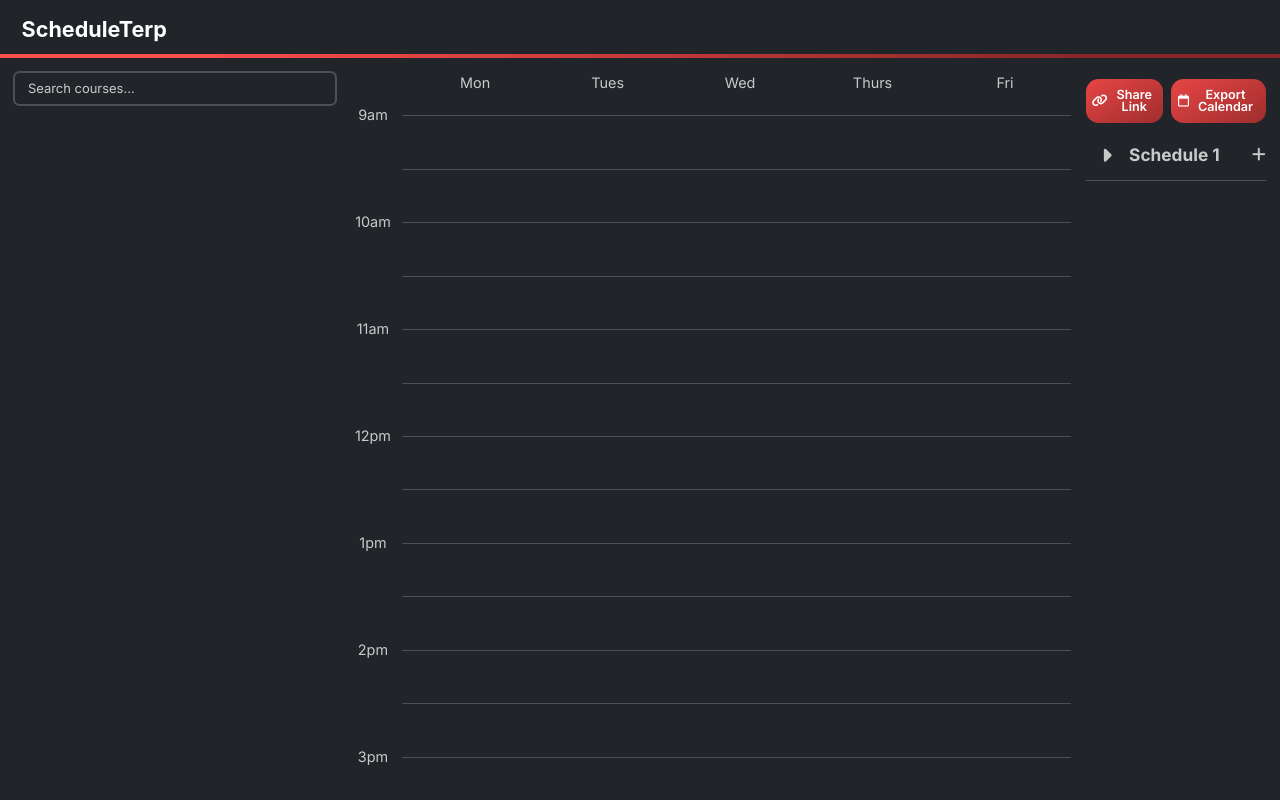
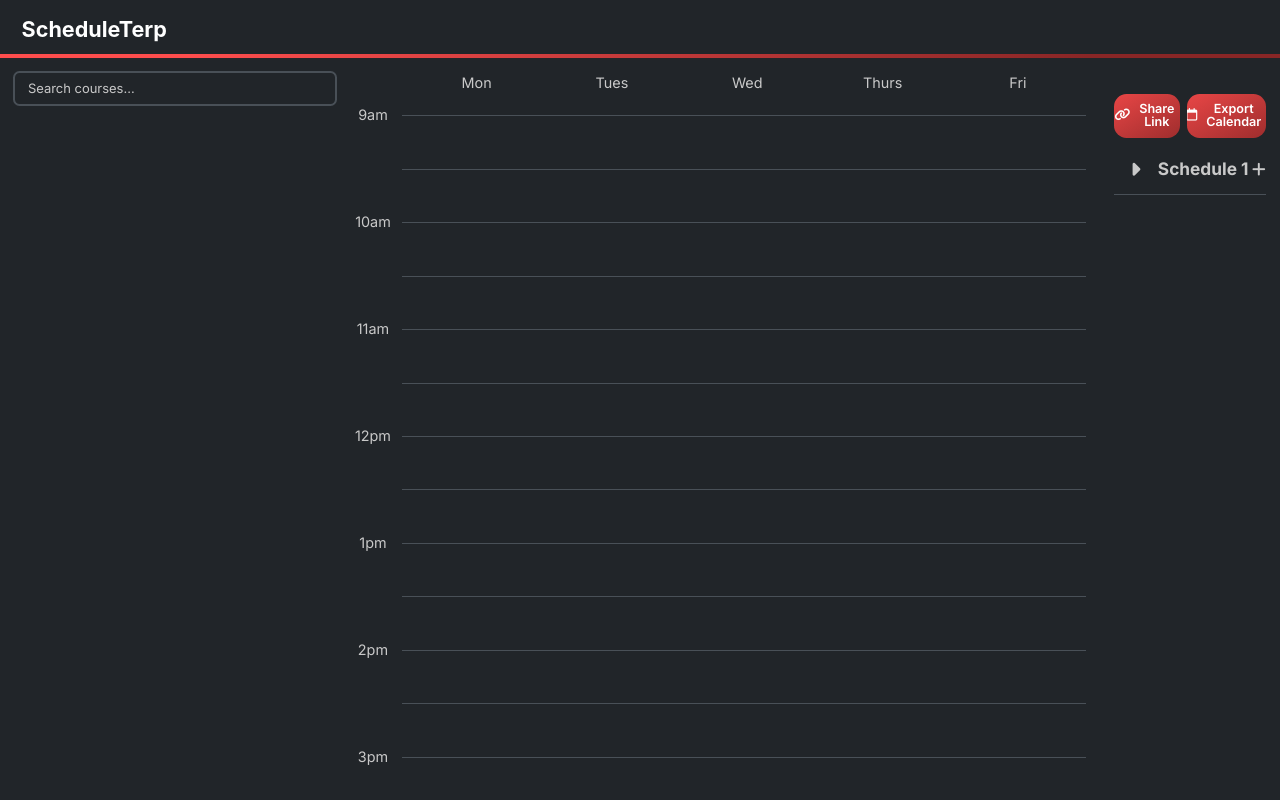
Before and after one commit to teky1/course-scheduler, a React (Vite) app in the folder frontend/: page / in a window 1280 px wide. Built offline with nearby package versions, Linux system fonts and the light colour scheme; what axios-cache-interceptor would draw is missing.

Commit message:
changed colors for sections

```diff
--- a/frontend/src/components/controlpanel/controlpanel.module.css
+++ b/frontend/src/components/controlpanel/controlpanel.module.css
@@ -2,9 +2,7 @@
   width: 18em;
   flex-shrink: 0;
   background: var(--mantine-color-gray-9);
-  margin: 1em;
-  margin-left: 1.5em;
-  margin-left: 0;
+  padding: 1em;
   max-height: 100%;
   display: flex;
   flex-direction: column;
@@ -12,7 +10,7 @@
   margin-top: 0.5em;
   position: relative;
   transition: transform 0.3s ease;
-  overflow: scroll;
+  overflow-y: scroll;
 }
 
 .saveButtonsContainer {
--- a/frontend/src/components/schedule/MeetingBlock.tsx
+++ b/frontend/src/components/schedule/MeetingBlock.tsx
@@ -48,7 +48,8 @@ let MeetingBlock: MeetingBlockComponent = ({
   let sectionCode = block.course._id+"-"+block.section.section_id;
   if(!(sectionCode in ((appContext) ? appContext.colorMap : {}))) {
     appContext?.setColorMap((last) => {
-      return ({ ...last, [sectionCode]: COLORS[sectionIndex % COLORS.length]});
+      return ({ ...last, [sectionCode]: COLORS[Math.floor(Math.random() * COLORS.length)]});
+      // return ({ ...last, [sectionCode]: Math.floor(Math.random() * 360)});
     });
   }
   return (
--- a/frontend/src/components/schedule/schedule.module.css
+++ b/frontend/src/components/schedule/schedule.module.css
@@ -51,7 +51,7 @@
 
 .meetingInner {
   /* background: var(--mantine-color-gray-8); */
-  background: hsl(var(--hue, 0),50%, 20%);
+  background: hsl(var(--hue, 0),50%, 30%);
   /* background: linear-gradient(135deg, hsl(var(--hue, 0),50%, 35%), hsl(var(--hue, 0),50%, 20%)); */
   container-name: block;
   container-type: size;
@@ -97,11 +97,11 @@
   overflow-wrap: break-word;
   font-size: 1.1em;
 }
-.sectionId,
+/* .sectionId,
 .meetingLoc,
 .meetingTime {
   color: #868e96;
-}
+} */
 
 @container block (max-width: 10em) {
   .courseId, .sectionId, .meetingLoc {
```
